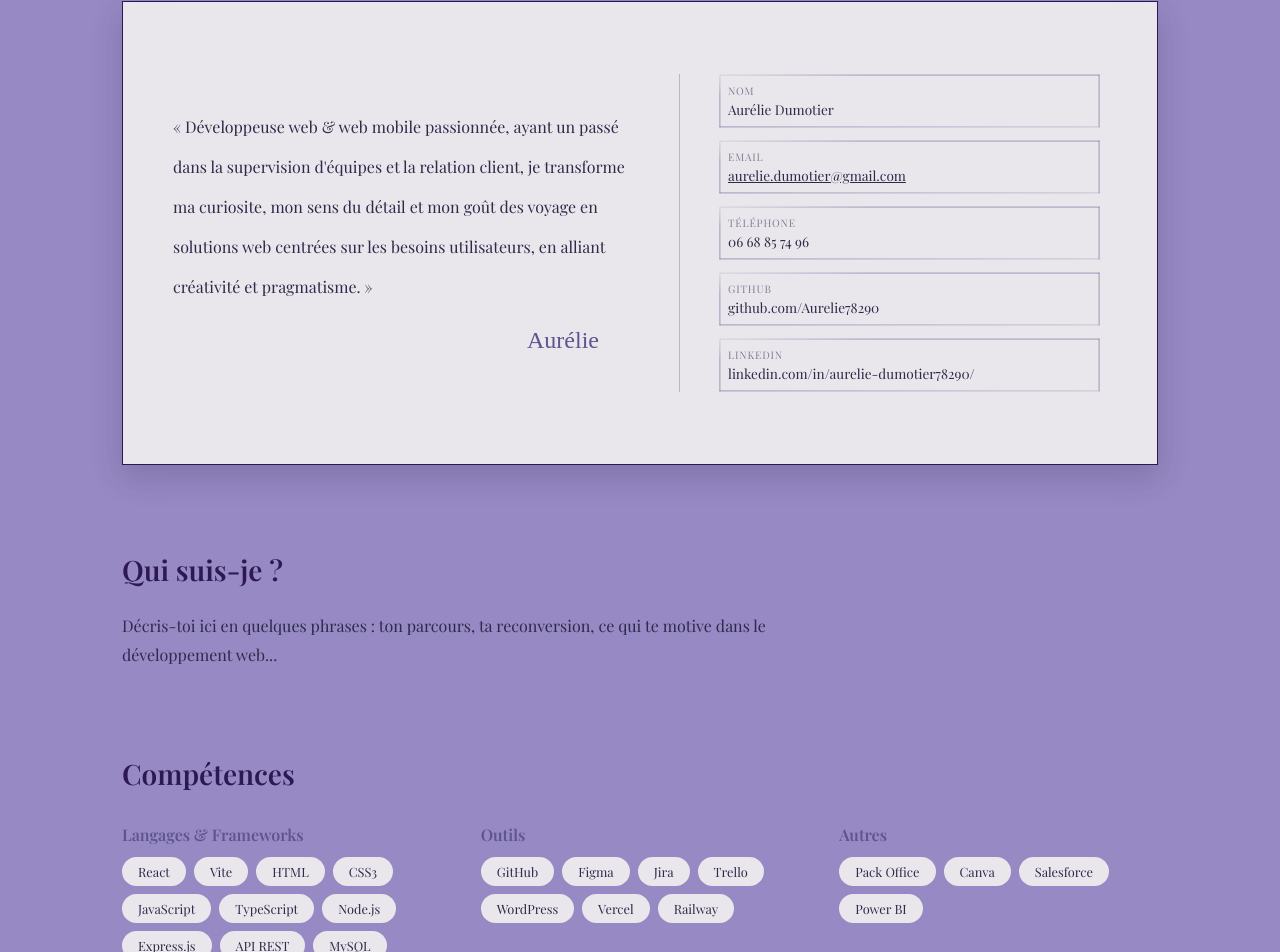
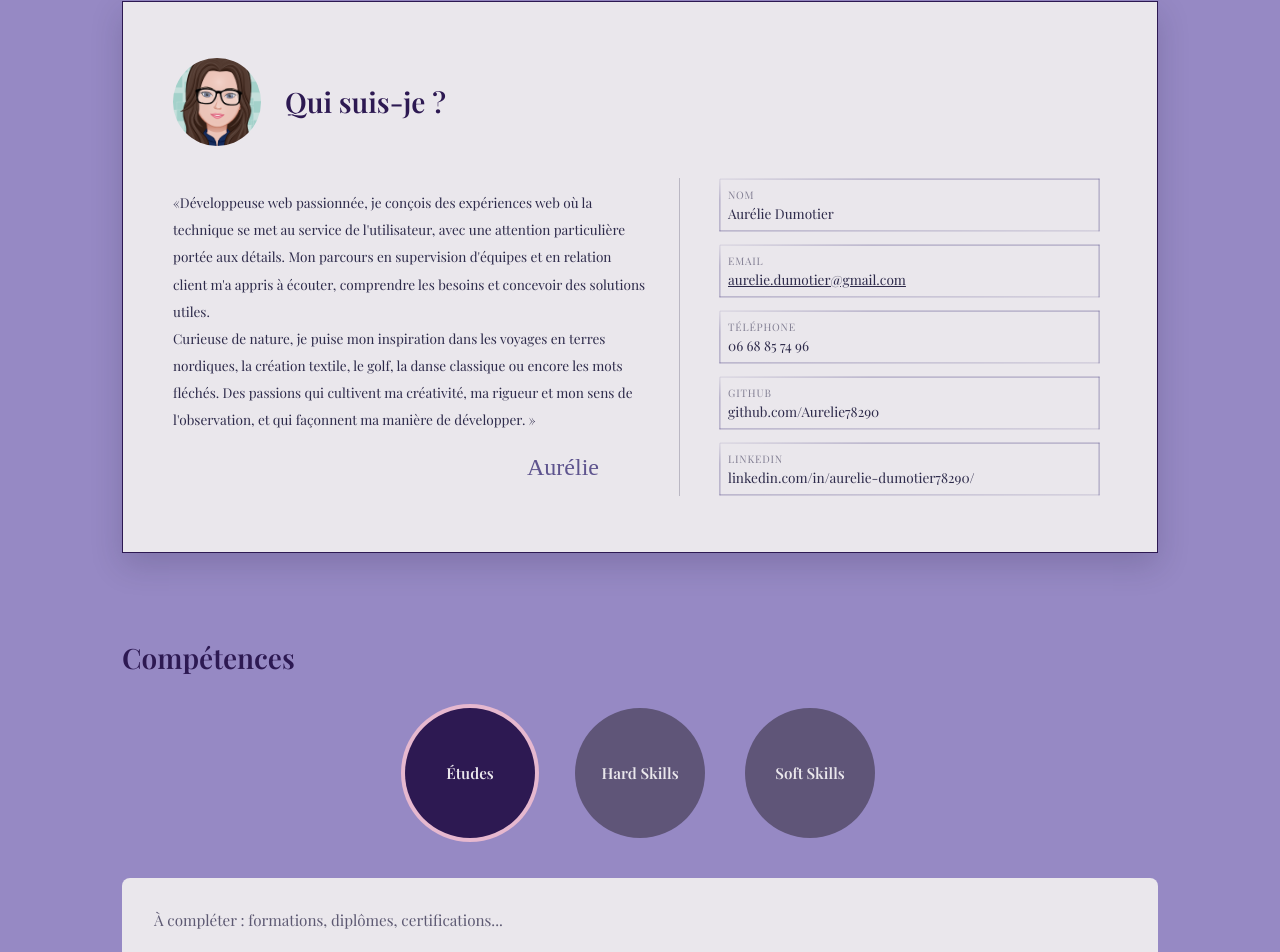
Before and after one commit to Aurelie78290/MyPortfolio, a React (Vite) app: page / in a window 1280 px wide. Shown: the part 456-1408 px from the top of the page. Built offline with nearby package versions, Linux system fonts and the light colour scheme; a web font is replaced by a local one.

Commit message:
businessCard formatting & added avatar

```diff
--- a/src/components/BusinessCard.css
+++ b/src/components/BusinessCard.css
@@ -1,11 +1,39 @@
 .business-card {
   background: var(--card-cream);
+  border: 1px solid var(--title);
+  padding: 56px 50px;
+  box-shadow: 0 12px 30px rgba(30, 20, 50, 0.18);
+  scroll-margin-top: 110px;
+}
+
+.business-card__header {
   display: flex;
   align-items: center;
-  border: 1px solid var(--title);
-  padding: 72px 50px;
+  gap: 24px;
+  margin-bottom: 32px;
+}
+
+.business-card__avatar {
+  flex-shrink: 0;
+  width: 88px;
+  height: 88px;
+  border-radius: 50%;
+  background: var(--placeholder-grey);
+  object-fit: cover;
+}
+
+.business-card__title {
+  font-family: var(--font-body);
+  font-weight: 600;
+  font-size: 1.75rem;
+  color: var(--title);
+  margin: 0;
+}
+
+.business-card__body {
+  display: flex;
+  align-items: center;
   gap: 32px;
-  box-shadow: 0 12px 30px rgba(30, 20, 50, 0.18);
 }
 
 .business-card__quote {
@@ -19,8 +47,8 @@
 .business-card__quote p {
   font-family: var(--font-display);
   font-style: normal;
-  font-size: 1rem;
-  line-height: 2.5;
+  font-size: 0.85rem;
+  line-height: 2;
   margin: 0;
   color: var(--ink);
 }
@@ -93,7 +121,7 @@
 }
 
 @media (max-width: 700px) {
-  .business-card {
+  .business-card__body {
     flex-direction: column;
   }
   .business-card__divider {
--- a/src/components/BusinessCard.jsx
+++ b/src/components/BusinessCard.jsx
@@ -37,14 +37,28 @@ function SketchBorder() {
 
 function BusinessCard() {
   return (
-    <section className="business-card">
+    <section id="qui-suis-je" className="business-card">
+      <div className="business-card__header">
+        <img
+          className="business-card__avatar"
+          src="/assets/avatar.png"
+          alt="Photo d'Aurélie Dumotier"
+        />
+        <h2 className="business-card__title">Qui suis-je ?</h2>
+      </div>
+      <div className="business-card__body">
         <div className="business-card__quote">
           <p>
-          « Développeuse web &amp; web mobile passionnée, ayant un passé dans la
-          supervision d'équipes et la relation client, je transforme ma
-          curiosite, mon sens du détail et mon goût des voyage en solutions web
-          centrées sur les besoins utilisateurs, en alliant créativité et
-          pragmatisme. »
+            «Développeuse web passionnée, je conçois des expériences web où la
+            technique se met au service de l'utilisateur, avec une attention
+            particulière portée aux détails. Mon parcours en supervision
+            d'équipes et en relation client m'a appris à écouter, comprendre les
+            besoins et concevoir des solutions utiles.
+            <br /> Curieuse de nature, je puise mon inspiration dans les voyages
+            en terres nordiques, la création textile, le golf, la danse
+            classique ou encore les mots fléchés. Des passions qui cultivent ma
+            créativité, ma rigueur et mon sens de l'observation, et qui
+            façonnent ma manière de développer. »
           </p>
           <span className="business-card__signature">Aurélie</span>
         </div>
@@ -78,6 +92,7 @@ function BusinessCard() {
             <span>linkedin.com/in/aurelie-dumotier78290/</span>
           </div>
         </div>
+      </div>
     </section>
   );
 }
--- a/src/components/Competences.css
+++ b/src/components/Competences.css
@@ -11,22 +11,42 @@
   margin: 0 0 32px;
 }
 
-.competences__categories {
+.competences__bubbles {
   display: flex;
-  flex-wrap: wrap;
   gap: 2.5rem;
+  justify-content: center;
 }
 
-.competences__category {
-  flex: 1 1 220px;
+.competences__bubble {
+  width: 130px;
+  height: 130px;
+  border-radius: 50%;
+  border: none;
+  background: var(--mauve-card);
+  color: var(--card-cream);
+  font-family: var(--font-body);
+  font-weight: 600;
+  font-size: 0.95rem;
+  cursor: pointer;
+  transition: transform 0.2s ease, background 0.2s ease;
 }
 
-.competences__category-label {
-  font-family: var(--font-body);
-  font-size: 1rem;
-  font-weight: 600;
-  color: var(--navbar-logo);
-  margin: 0 0 12px;
+.competences__bubble:hover {
+  transform: scale(1.06);
+  background: var(--navbar-logo);
+}
+
+.competences__bubble--active {
+  background: var(--title);
+  box-shadow: 0 0 0 4px var(--pink-card);
+}
+
+.competences__panel {
+  margin-top: 40px;
+  background: var(--card-cream);
+  border-radius: 8px;
+  padding: 32px;
+  min-height: 60px;
 }
 
 .competences__list {
@@ -40,8 +60,39 @@
 
 .competences__item {
   font-size: 0.8rem;
-  background: var(--card-cream);
+  background: var(--bg-purple);
   color: var(--ink);
   padding: 6px 16px;
   border-radius: 999px;
 }
+
+.competences__placeholder {
+  font-family: var(--font-display);
+  font-size: 0.95rem;
+  color: rgba(45, 42, 74, 0.75);
+  margin: 0;
+}
+
+.competences__cv-button {
+  display: inline-block;
+  margin-top: 32px;
+  background: var(--title);
+  color: var(--card-cream);
+  text-decoration: none;
+  font-size: 0.85rem;
+  letter-spacing: 0.02em;
+  font-weight: 600;
+  padding: 10px 32px;
+  border-radius: 999px;
+  transition: background 0.2s ease;
+}
+
+.competences__cv-button:hover {
+  background: var(--pink-card);
+}
+
+@media (max-width: 700px) {
+  .competences__bubbles {
+    flex-wrap: wrap;
+  }
+}
--- a/src/components/Competences.jsx
+++ b/src/components/Competences.jsx
@@ -1,8 +1,17 @@
+import { useState } from "react";
 import "./Competences.css";
 
 const categories = [
   {
-    label: "Langages & Frameworks",
+    id: "etudes",
+    label: "Études",
+    type: "text",
+    text: "À compléter : formations, diplômes, certifications...",
+  },
+  {
+    id: "hard-skills",
+    label: "Hard Skills",
+    type: "tags",
     items: [
       "React",
       "Vite",
@@ -14,36 +23,64 @@ const categories = [
       "Express.js",
       "API REST",
       "MySQL",
+      "GitHub",
+      "Figma",
+      "Jira",
+      "Trello",
+      "WordPress",
+      "Vercel",
+      "Railway",
+      "Pack Office",
+      "Canva",
+      "Salesforce",
+      "Power BI",
     ],
   },
   {
-    label: "Outils",
-    items: ["GitHub", "Figma", "Jira", "Trello", "WordPress", "Vercel", "Railway"],
-  },
-  {
-    label: "Autres",
-    items: ["Pack Office", "Canva", "Salesforce", "Power BI"],
+    id: "soft-skills",
+    label: "Soft Skills",
+    type: "text",
+    text: "À compléter : communication, travail d'équipe, adaptabilité...",
   },
 ];
 
 function Competences() {
+  const [activeId, setActiveId] = useState(categories[0].id);
+  const active = categories.find((category) => category.id === activeId);
+
   return (
     <section id="competences" className="competences">
       <h2 className="competences__title">Compétences</h2>
-      <div className="competences__categories">
+      <div className="competences__bubbles">
         {categories.map((category) => (
-          <div key={category.label} className="competences__category">
-            <h3 className="competences__category-label">{category.label}</h3>
-            <ul className="competences__list">
-              {category.items.map((item) => (
-                <li key={item} className="competences__item">
-                  {item}
-                </li>
-              ))}
-            </ul>
-          </div>
+          <button
+            key={category.id}
+            type="button"
+            className={`competences__bubble${
+              activeId === category.id ? " competences__bubble--active" : ""
+            }`}
+            onClick={() => setActiveId(category.id)}
+          >
+            {category.label}
+          </button>
         ))}
       </div>
+      <div className="competences__panel">
+        {active.type === "tags" ? (
+          <ul className="competences__list">
+            {active.items.map((item) => (
+              <li key={item} className="competences__item">
+                {item}
+              </li>
+            ))}
+          </ul>
+        ) : (
+          <p className="competences__placeholder">{active.text}</p>
+        )}
+      </div>
+      <a className="competences__cv-button" href="/cv.pdf" download>
+        Télécharger mon CV
+      </a>
     </section>
   );
 }
--- a/src/components/QuiSuisJe.css
+++ /dev/null
@@ -1,21 +0,0 @@
-.qui-suis-je {
-  margin-top: 86px;
-  scroll-margin-top: 110px;
-}
-
-.qui-suis-je__title {
-  font-family: var(--font-body);
-  font-weight: 600;
-  font-size: 1.75rem;
-  color: var(--title);
-  margin: 0 0 24px;
-}
-
-.qui-suis-je__text {
-  font-family: var(--font-display);
-  font-size: 1rem;
-  line-height: 1.8;
-  color: var(--ink);
-  max-width: 720px;
-  margin: 0;
-}
--- a/src/components/QuiSuisJe.jsx
+++ /dev/null
@@ -1,15 +0,0 @@
-import "./QuiSuisJe.css";
-
-function QuiSuisJe() {
-  return (
-    <section id="qui-suis-je" className="qui-suis-je">
-      <h2 className="qui-suis-je__title">Qui suis-je ?</h2>
-      <p className="qui-suis-je__text">
-        Décris-toi ici en quelques phrases : ton parcours, ta reconversion,
-        ce qui te motive dans le développement web...
-      </p>
-    </section>
-  );
-}
-
-export default QuiSuisJe;
--- a/src/pages/HomePage.jsx
+++ b/src/pages/HomePage.jsx
@@ -1,6 +1,5 @@
 import Hero from "../components/Hero.jsx";
 import BusinessCard from "../components/BusinessCard.jsx";
-import QuiSuisJe from "../components/QuiSuisJe.jsx";
 import Competences from "../components/Competences.jsx";
 import FeaturedProject from "../components/FeaturedProject.jsx";
 
@@ -9,7 +8,6 @@ function HomePage() {
     <>
       <Hero />
       <BusinessCard />
-      <QuiSuisJe />
       <Competences />
       <FeaturedProject />
     </>
```
Also changed, not shown: public/assets/avatar.png (added). Lines whose indentation alone changed are shown as unchanged.
